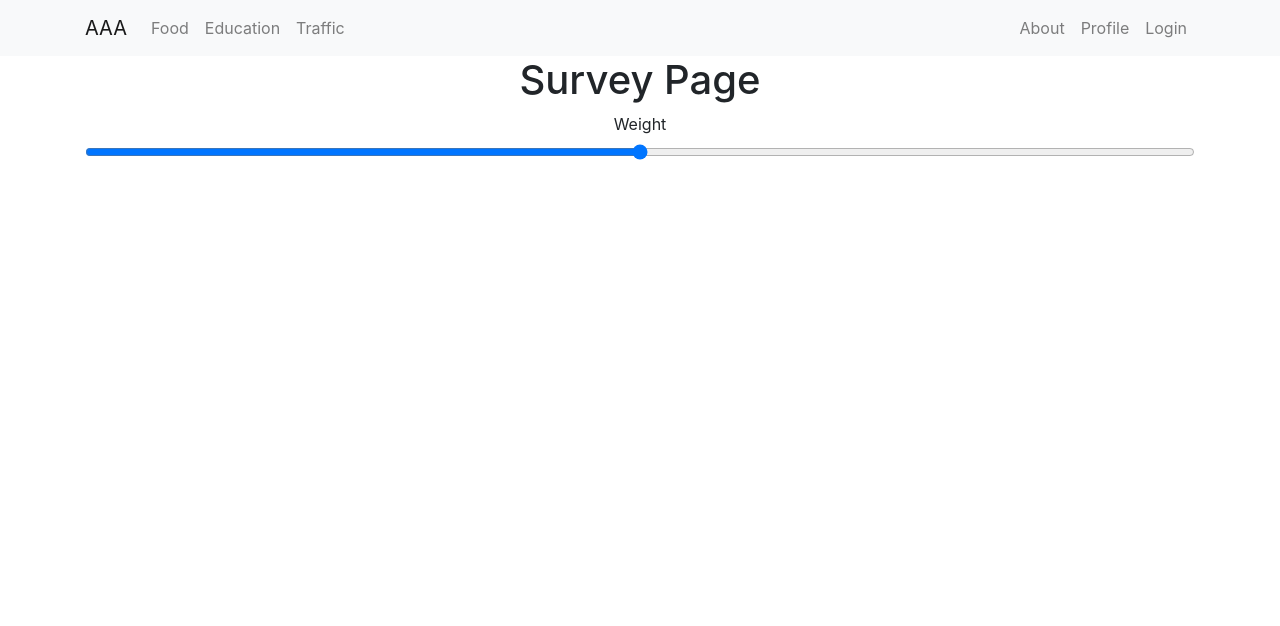
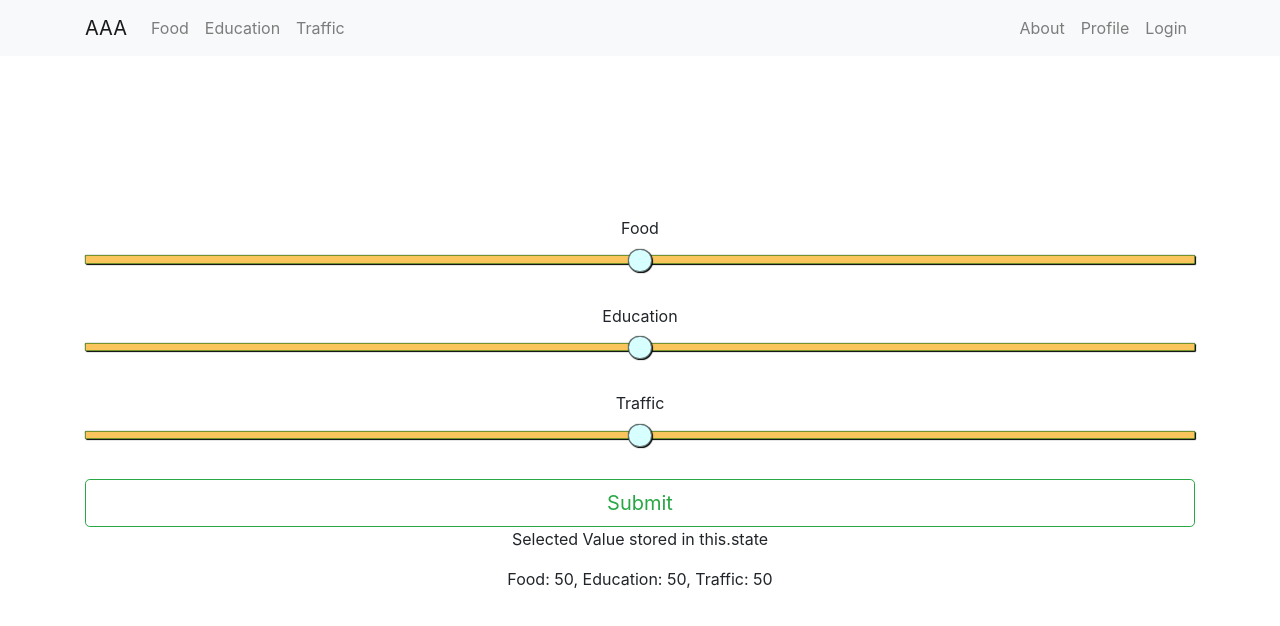
Before and after one commit to Jing-Yu33/AllAboutAustin, a React (Create React App) app in the folder Frontend/: page /survey in a window 1280 px wide. Shown: the top 626 px of the page. Built offline with nearby package versions, Linux system fonts and the light colour scheme.

Commit message:
Added survey slider (store selected value in state)

```diff
--- /dev/null
+++ b/Frontend/src/components/survey/Carousel.css
@@ -0,0 +1,4 @@
+.slider-bar-background{
+    width: 100%;
+    height: 100%;
+}
--- /dev/null
+++ b/Frontend/src/components/survey/Carousel.js
@@ -0,0 +1,57 @@
+import React, { Component } from 'react';
+
+import SliderBar from './SliderBar'
+
+import './Carousel.css'
+
+class Carousel extends Component {
+
+    render() {
+        return(
+<div className="bd-example">
+  <div id="carouselExampleCaptions" className="carousel slide" data-ride="carousel">
+    <ol className="carousel-indicators">
+      <li data-target="#carouselExampleCaptions" data-slide-to={0} className="active" />
+      <li data-target="#carouselExampleCaptions" data-slide-to={1} />
+      <li data-target="#carouselExampleCaptions" data-slide-to={2} />
+    </ol>
+    <div className="carousel-inner">
+      <div className="carousel-item active">
+        <div className='slider-bar-background'>
+            <SliderBar />
+        </div>
+        <div className="carousel-caption d-none d-md-block">
+          <h5>First slide label</h5>
+          <p>Nulla vitae elit libero, a pharetra augue mollis interdum.</p>
+        </div>
+      </div>
+      <div className="carousel-item">
+        <img src="..." className="d-block w-100" alt="..." />
+        <div className="carousel-caption d-none d-md-block">
+          <h5>Second slide label</h5>
+          <p>Lorem ipsum dolor sit amet, consectetur adipiscing elit.</p>
+        </div>
+      </div>
+      <div className="carousel-item">
+        <img src="..." className="d-block w-100" alt="..." />
+        <div className="carousel-caption d-none d-md-block">
+          <h5>Third slide label</h5>
+          <p>Praesent commodo cursus magna, vel scelerisque nisl consectetur.</p>
+        </div>
+      </div>
+    </div>
+    <a className="carousel-control-prev" href="#carouselExampleCaptions" role="button" data-slide="prev">
+      <span className="carousel-control-prev-icon" aria-hidden="true" />
+      <span className="sr-only">Previous</span>
+    </a>
+    <a className="carousel-control-next" href="#carouselExampleCaptions" role="button" data-slide="next">
+      <span className="carousel-control-next-icon" aria-hidden="true" />
+      <span className="sr-only">Next</span>
+    </a>
+  </div>
+</div>
+
+        )
+    }
+}
+export default Carousel;
--- /dev/null
+++ b/Frontend/src/components/survey/SliderBar.css
@@ -0,0 +1,88 @@
+.form-group{
+  margin-bottom: 40px;
+}
+input[type=range] {
+    -webkit-appearance: none;
+    width: 100%;
+    margin: 7.3px 0;
+  }
+  input[type=range]:focus {
+    outline: none;
+  }
+  input[type=range]::-webkit-slider-runnable-track {
+    width: 100%;
+    height: 8.4px;
+    cursor: pointer;
+    box-shadow: 1px 1px 1px #000000, 0px 0px 1px #0d0d0d;
+    background: #fbc55e;
+    border-radius: 1.3px;
+    border: 0.2px solid rgba(0, 106, 3, 0.54);
+  }
+  input[type=range]::-webkit-slider-thumb {
+    box-shadow: 1px 1px 1px #000000, 0px 0px 1px #0d0d0d;
+    border: 1px solid rgba(0, 0, 0, 0.52);
+    height: 23px;
+    width: 24px;
+    border-radius: 25px;
+    background: #d8ffff;
+    cursor: pointer;
+    -webkit-appearance: none;
+    margin-top: -7.5px;
+  }
+  input[type=range]:focus::-webkit-slider-runnable-track {
+    background: #feebc7;
+  }
+  input[type=range]::-moz-range-track {
+    width: 100%;
+    height: 8.4px;
+    cursor: pointer;
+    box-shadow: 1px 1px 1px #000000, 0px 0px 1px #0d0d0d;
+    background: #fbc55e;
+    border-radius: 1.3px;
+    border: 0.2px solid rgba(0, 106, 3, 0.54);
+  }
+  input[type=range]::-moz-range-thumb {
+    box-shadow: 1px 1px 1px #000000, 0px 0px 1px #0d0d0d;
+    border: 1px solid rgba(0, 0, 0, 0.52);
+    height: 23px;
+    width: 24px;
+    border-radius: 25px;
+    background: #d8ffff;
+    cursor: pointer;
+  }
+  input[type=range]::-ms-track {
+    width: 100%;
+    height: 8.4px;
+    cursor: pointer;
+    background: transparent;
+    border-color: transparent;
+    color: transparent;
+  }
+  input[type=range]::-ms-fill-lower {
+    background: #e89a06;
+    border: 0.2px solid rgba(0, 106, 3, 0.54);
+    border-radius: 2.6px;
+    box-shadow: 1px 1px 1px #000000, 0px 0px 1px #0d0d0d;
+  }
+  input[type=range]::-ms-fill-upper {
+    background: #fbc55e;
+    border: 0.2px solid rgba(0, 106, 3, 0.54);
+    border-radius: 2.6px;
+    box-shadow: 1px 1px 1px #000000, 0px 0px 1px #0d0d0d;
+  }
+  input[type=range]::-ms-thumb {
+    box-shadow: 1px 1px 1px #000000, 0px 0px 1px #0d0d0d;
+    border: 1px solid rgba(0, 0, 0, 0.52);
+    height: 23px;
+    width: 24px;
+    border-radius: 25px;
+    background: #d8ffff;
+    cursor: pointer;
+    height: 8.4px;
+  }
+  input[type=range]:focus::-ms-fill-lower {
+    background: #fbc55e;
+  }
+  input[type=range]:focus::-ms-fill-upper {
+    background: #feebc7;
+  }
--- a/Frontend/src/components/survey/SliderBar.js
+++ b/Frontend/src/components/survey/SliderBar.js
@@ -1,15 +1,22 @@
 import React, { Component } from 'react';
+import './SliderBar.css'
 
 class SliderBar extends Component {
+    state = {
+        value: 50
+    }
 
     render() {
         return(
-            <form action="" method="GET">
-                <div className="form-group">
-                    <label for="formControlRange">Weight</label>
-                    <input type="range" className="form-control-range" id="formControlRange" />
+                <div className="silder form-group">
+                    <label htmlFor="formControlRange" className="text-center"> {this.props.category} </label>
+                    <input
+                        type="range" className="form-control-range" id="formControlRange"
+                        value={this.state.value}
+                        onChange={(e)=>this.setState({value: e.target.value})}
+                        onBlur ={(e)=>{this.props.onSliderBarFocusOut([this.props.category], this.state.value)}}
+                    />
                 </div>
-            </form>
         )
     }
 }
--- /dev/null
+++ b/Frontend/src/components/survey/Survey.css
@@ -0,0 +1,3 @@
+#survey-form{
+    margin-top: 20vh;
+}
--- a/Frontend/src/components/survey/Survey.js
+++ b/Frontend/src/components/survey/Survey.js
@@ -1,16 +1,38 @@
 import React, { Component } from 'react';
+import TopBar from "../navbar/TopBar";
+import Carousel from './Carousel';
+import SliderBar from './SliderBar'
 
-import TopBar from "../navbar/TopBar";
-import SliderBar from './SliderBar'
+import './Survey.css'
 class Survey extends Component {
 
+    state = {
+            Food: 50,
+            Traffic: 50,
+            Education: 50
+    }
+
+    onSliderBarFocusOut = (category, value) => {
+        console.log(category+ " "+ value);
+        this.setState({
+                [category]: value
+        })
+    }
+
     render() {
+        console.log(this.state);
         return(
             <div>
                 <TopBar className="topBar"/>
                 <div className="container">
-                    <h1>Survey Page</h1>
-                    <SliderBar />
+                    <form id="survey-form" action="" method="GET">
+                        <SliderBar category="Food" onSliderBarFocusOut={this.onSliderBarFocusOut}/>
+                        <SliderBar category="Education" onSliderBarFocusOut={this.onSliderBarFocusOut}/>
+                        <SliderBar category="Traffic" onSliderBarFocusOut={this.onSliderBarFocusOut}/>
+                        <button type="button" className="btn btn-outline-success btn-lg btn-block">Submit</button>
+                        <p>Selected Value stored in this.state</p>
+                        <p>Food: {this.state.Food}, Education: {this.state.Education}, Traffic: {this.state.Traffic}</p>
+                    </form>
                 </div>
             </div>
         )
```
